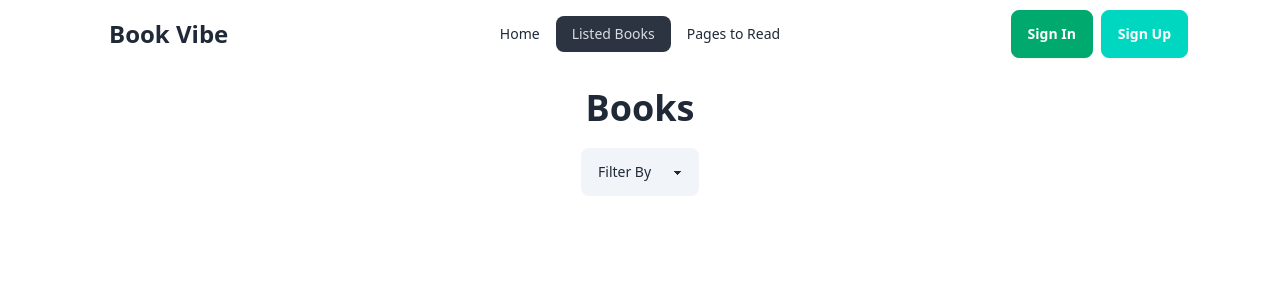
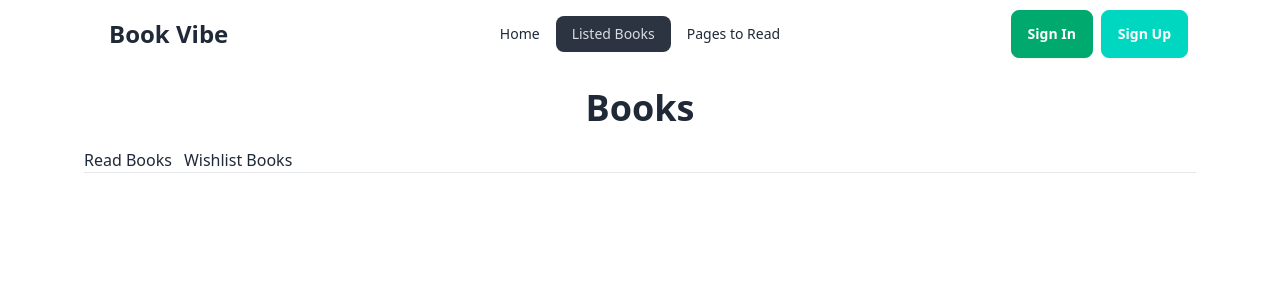
Before and after one commit to NaimulHasanEmon/Book-Review, a React (Vite) app: page /listedBooks in a window 1280 px wide. Shown: the top 300 px of the page. Built offline with nearby package versions, Linux system fonts and the light colour scheme.

Commit message:
Listed books page a little update

```diff
--- a/src/components/ListedBooks/ListedBooks.jsx
+++ b/src/components/ListedBooks/ListedBooks.jsx
@@ -2,6 +2,7 @@ import { useLoaderData } from "react-router-dom";
 import { useEffect, useState } from "react";
 import { getListedBooks } from "../../utility/localStorage";
 import ListedBooksCard from "../ListedBooksCard/ListedBooksCard"
+import { NavLink } from "react-router-dom";
 
 const ListedBooks = () => {
     const books = useLoaderData()
@@ -23,12 +24,10 @@ const ListedBooks = () => {
             <div>
                 <p className="flex justify-center my-5 text-4xl font-bold">Books</p>
             </div>
-            <div className={`flex my-3 justify-center`}>
-            {/* ${appliedJobs.length <= 0 && 'hidden'} */}
+            <div className={`flex my-3 justify-center ${listedBooks.length <= 0 && 'hidden'}`}>
                 <select
                     className="select bg-slate-100"
-                        onChange={(e) => handleFilter(e.target.value)}
-                    >
+                    onChange={(e) => handleFilter(e.target.value)}>
                     <option disabled hidden selected>Filter By</option>
                     <option value="all">All</option>
                     <option value="remote">Remote</option>
@@ -36,7 +35,22 @@ const ListedBooks = () => {
                     <option value="fullTime">Full Time</option>
                 </select>
             </div>
-            <div>
+            <div className="mb-5">
+                <div className="flex gap-3">
+                    <div className="">
+                        <NavLink to=''>
+                            <button className="">Read Books</button>
+                        </NavLink>
+                    </div>
+                    <div className="">
+                        <NavLink to=''>
+                            <button className="">Wishlist Books</button>
+                        </NavLink>
+                    </div>
+                </div>
+                <hr />
+            </div>
+            <div className="flex flex-col gap-5 my-10">
                 {
                     displayBooks.map(book =>
                         <ListedBooksCard
--- a/src/components/ListedBooksCard/ListedBooksCard.jsx
+++ b/src/components/ListedBooksCard/ListedBooksCard.jsx
@@ -1,27 +1,12 @@
 import { CiLocationOn } from "react-icons/ci";
 import { IoPeopleOutline, IoBookSharp } from "react-icons/io5";
-import { Link, NavLink } from "react-router-dom";
+import { Link } from "react-router-dom";
 
 const ListedBooksCard = ({book}) => {
     const{bookId, bookName, author, image, rating, category, tags, totalPages, publisher, yearOfPublishing} = book
 
     return (
         <div>
-            <div className="mb-5">
-                <div className="flex gap-3">
-                    <div className="">
-                        <NavLink to=''>
-                            <button className="">Read Books</button>
-                        </NavLink>
-                    </div>
-                    <div className="">
-                        <NavLink to=''>
-                            <button className="">Wishlist Books</button>
-                        </NavLink>
-                    </div>
-                </div>
-                <hr />
-            </div>
             <div className="border rounded-xl shadow-lg">
                 <div className="md:flex lg:flex p-4 gap-5">
                     <div className="bg-gray-200 bg-opacity-70 min-h-28 md:min-h-36 lg:min-h-36 md:min-w-52 lg:min-w-52 items-center flex flex-col justify-center rounded-xl mb-5 md:mb-0 lg:mb-0">
```
Lines whose indentation alone changed are shown as unchanged.
